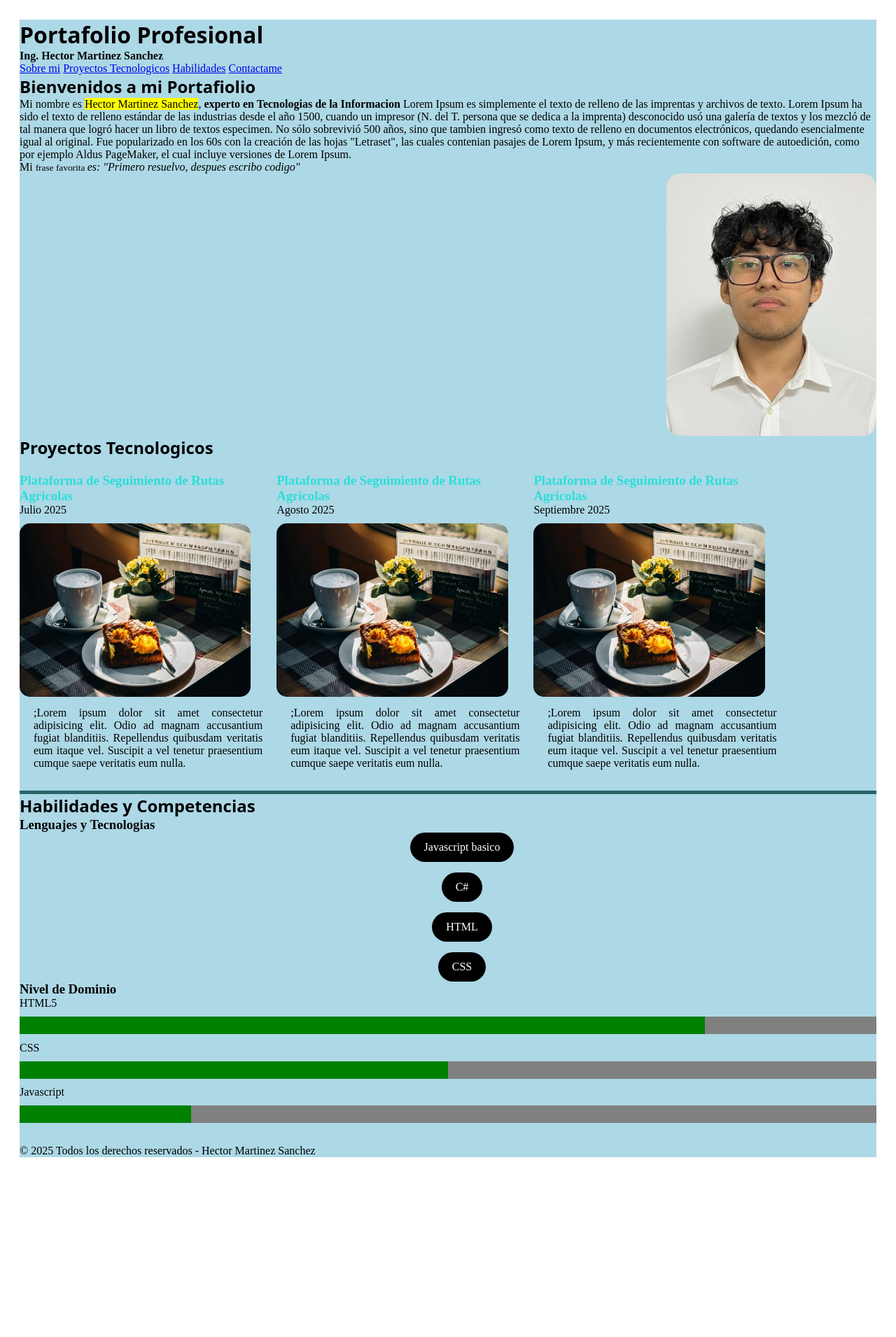
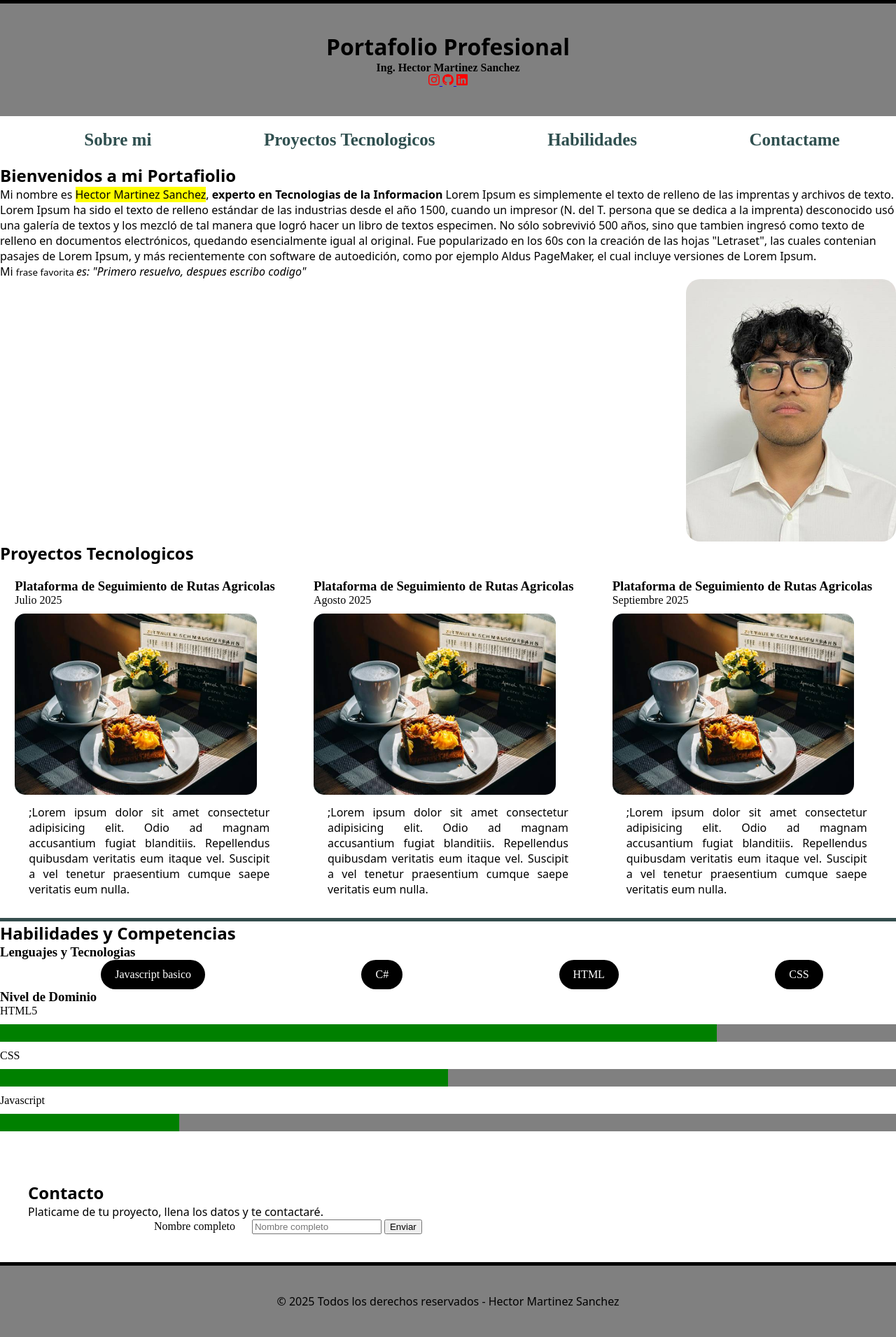
Before and after one commit to FallenRaven01/portafolio-HMartinez, a plain HTML site: page index.html in a window 1280 px wide. Shown: the whole page at 70% size. Before the commit the page ends 1667 px from the top, so only its background shows below. Drawn offline with Linux system fonts and the light colour scheme; a web font is replaced by a local one.

Commit message:
"Cambios 15/10/2025"

```diff
--- a/css/main.css
+++ b/css/main.css
@@ -3,14 +3,39 @@
                 margin:auto;
             }
            header{
-                background: lightblue;
-                margin: 20px;
-                margin-bottom: 5px;
-                text-align: left;
-                border: solid 8px rgb(255, 255, 255);
+                overflow: hidden;
+              padding: 40px 0;
+              background-color: gray;
+              text-align: center;
+              border-top: solid 5px black;
             }
             p{
                 color: black;
+                font-family: "system-ui";
+            }
+            .bi{
+                color: red;
+            }
+
+            #menu-principal{
+                list-style-type: none;
+                display: flex;
+
+            }
+            #menu-principal a{
+                text-decoration: none;
+                color: darkslategray;
+                font-size: 25px;
+                font-weight: bolder;
+                padding: 8px;
+            }
+            #menu-principal a:hover{
+                color: white;
+                background-color: darkslategray;
+            }
+            nav{
+                overflow: hidden;
+                padding: 20px 0;
             }
             #foto-perfil {
                 width: 300px;
@@ -30,7 +55,6 @@
                 overflow: hidden;
             }
             .proyecto{
-                float: left;
                 width: 30%;
                 margin-top: 20px;
             }
@@ -41,26 +65,30 @@
                 text-align: center;
             }
 
+            #lista-proyectos{
+                display: flex;
+            }
+
             .proyecto img {
                 width: 90%;
                 border-radius: 15px;
                 margin-top: 10px;
             }
 
-            .proyecto p{
+            .proyecto P{
                 text-align: justify;
                 padding: 10px 20px;
             }
 
             .proyecto h3{
-                color: #2cded8;
+                color: #000000;
             }
 
             #habilidades{
                 overflow: hidden;
                 margin-top: 20px;
                 padding-bottom: 20px;
-                border-top: solid 5px #296565;
+                border-top: solid 5px #344d4d;
             }
             progress{
                 width: 100%;
@@ -70,7 +98,7 @@
             }
             .lista-tecnologias{
                 list-style: none;
-                display: grid;
+                display: flex;
                 margin-left: 0;
                 gap: 15px;
             }
@@ -82,3 +110,32 @@
                 border-radius: 25px;
                 text-align: center;
             }
+
+            #contacto{
+                padding: 40px;
+
+            }
+
+            .campos{
+                width: 70%;
+                clear: both;
+                font-size: 28;
+            }
+            .campos label{
+                padding-right: 20px;
+            }
+
+            .campos imput{
+                padding: 10px;
+                border: solid 2px #344d4d;
+                width: 50%;
+                font-size: 20px;
+                border-radius: 10px;
+            }
+            footer{
+              overflow: hidden;
+              padding: 40px 0;
+              background-color: gray;
+              text-align: center;
+              border-top: solid 5px black;
+            }
--- a/index.html
+++ b/index.html
@@ -13,12 +13,38 @@
     <header><!-- ENCABEZADO DE LA PAGINA WEB -->
         <h1>Portafolio Profesional</h1>
         <h4>Ing. Hector Martinez Sanchez</h4>
+        <aside>
+            <a href="https://www.instagram.com/bala.flag17/" class="redes">
+                <svg xmlns="http://www.w3.org/2000/svg" width="16" height="16" fill="currentColor"
+                    class="bi bi-instagram" viewBox="0 0 16 16">
+                    <path
+                        d="M8 0C5.829 0 5.556.01 4.703.048 3.85.088 3.269.222 2.76.42a3.9 3.9 0 0 0-1.417.923A3.9 3.9 0 0 0 .42 2.76C.222 3.268.087 3.85.048 4.7.01 5.555 0 5.827 0 8.001c0 2.172.01 2.444.048 3.297.04.852.174 1.433.372 1.942.205.526.478.972.923 1.417.444.445.89.719 1.416.923.51.198 1.09.333 1.942.372C5.555 15.99 5.827 16 8 16s2.444-.01 3.298-.048c.851-.04 1.434-.174 1.943-.372a3.9 3.9 0 0 0 1.416-.923c.445-.445.718-.891.923-1.417.197-.509.332-1.09.372-1.942C15.99 10.445 16 10.173 16 8s-.01-2.445-.048-3.299c-.04-.851-.175-1.433-.372-1.941a3.9 3.9 0 0 0-.923-1.417A3.9 3.9 0 0 0 13.24.42c-.51-.198-1.092-.333-1.943-.372C10.443.01 10.172 0 7.998 0zm-.717 1.442h.718c2.136 0 2.389.007 3.232.046.78.035 1.204.166 1.486.275.373.145.64.319.92.599s.453.546.598.92c.11.281.24.705.275 1.485.039.843.047 1.096.047 3.231s-.008 2.389-.047 3.232c-.035.78-.166 1.203-.275 1.485a2.5 2.5 0 0 1-.599.919c-.28.28-.546.453-.92.598-.28.11-.704.24-1.485.276-.843.038-1.096.047-3.232.047s-2.39-.009-3.233-.047c-.78-.036-1.203-.166-1.485-.276a2.5 2.5 0 0 1-.92-.598 2.5 2.5 0 0 1-.6-.92c-.109-.281-.24-.705-.275-1.485-.038-.843-.046-1.096-.046-3.233s.008-2.388.046-3.231c.036-.78.166-1.204.276-1.486.145-.373.319-.64.599-.92s.546-.453.92-.598c.282-.11.705-.24 1.485-.276.738-.034 1.024-.044 2.515-.045zm4.988 1.328a.96.96 0 1 0 0 1.92.96.96 0 0 0 0-1.92m-4.27 1.122a4.109 4.109 0 1 0 0 8.217 4.109 4.109 0 0 0 0-8.217m0 1.441a2.667 2.667 0 1 1 0 5.334 2.667 2.667 0 0 1 0-5.334" />
+                </svg>
+            </a>
+            <a href="https://github.com/FallenRaven01" class="redes">
+                <svg xmlns="http://www.w3.org/2000/svg" width="16" height="16" fill="currentColor" class="bi bi-github"
+                    viewBox="0 0 16 16">
+                    <path
+                        d="M8 0C3.58 0 0 3.58 0 8c0 3.54 2.29 6.53 5.47 7.59.4.07.55-.17.55-.38 0-.19-.01-.82-.01-1.49-2.01.37-2.53-.49-2.69-.94-.09-.23-.48-.94-.82-1.13-.28-.15-.68-.52-.01-.53.63-.01 1.08.58 1.23.82.72 1.21 1.87.87 2.33.66.07-.52.28-.87.51-1.07-1.78-.2-3.64-.89-3.64-3.95 0-.87.31-1.59.82-2.15-.08-.2-.36-1.02.08-2.12 0 0 .67-.21 2.2.82.64-.18 1.32-.27 2-.27s1.36.09 2 .27c1.53-1.04 2.2-.82 2.2-.82.44 1.1.16 1.92.08 2.12.51.56.82 1.27.82 2.15 0 3.07-1.87 3.75-3.65 3.95.29.25.54.73.54 1.48 0 1.07-.01 1.93-.01 2.2 0 .21.15.46.55.38A8.01 8.01 0 0 0 16 8c0-4.42-3.58-8-8-8" />
+                </svg>
+            </a>
+            <a href="https://www.linkedin.com/in/hector-martinez-sanchez-a81234388/" class="redes">
+                <svg xmlns="http://www.w3.org/2000/svg" width="16" height="16" fill="currentColor"
+                    class="bi bi-linkedin" viewBox="0 0 16 16">
+                    <path
+                        d="M0 1.146C0 .513.526 0 1.175 0h13.65C15.474 0 16 .513 16 1.146v13.708c0 .633-.526 1.146-1.175 1.146H1.175C.526 16 0 15.487 0 14.854zm4.943 12.248V6.169H2.542v7.225zm-1.2-8.212c.837 0 1.358-.554 1.358-1.248-.015-.709-.52-1.248-1.342-1.248S2.4 3.226 2.4 3.934c0 .694.521 1.248 1.327 1.248zm4.908 8.212V9.359c0-.216.016-.432.08-.586.173-.431.568-.878 1.232-.878.869 0 1.216.662 1.216 1.634v3.865h2.401V9.25c0-2.22-1.184-3.252-2.764-3.252-1.274 0-1.845.7-2.165 1.193v.025h-.016l.016-.025V6.169h-2.4c.03.678 0 7.225 0 7.225z" />
+                </svg>
+            </a>
+        </aside>
+    </header>
 
     <nav>
-            <a href="#">Sobre mi</a>
-            <a href="#proyecto">Proyectos Tecnologicos</a>
-            <a href="#habilidades">Habilidades</a>
-            <a href="https://www.linkedin.com/jobs/">Contactame</a>
+        <ul id="menu-principal">
+            <li><a href="#">Sobre mi</a></li>
+            <li><a href="#proyecto">Proyectos Tecnologicos</a></li>
+            <li><a href="#habilidades">Habilidades</a></li>
+            <li><a href="https://www.linkedin.com/jobs/">Contactame</a></li>
+        </ul>
     </nav>
 
     <main>
@@ -40,12 +66,14 @@
         </section>
         <section id="proyectos">
             <h2>Proyectos Tecnologicos</h2>
+            <div id="lista-proyectos">
                 <article class="proyecto">
                     <h3>Plataforma de Seguimiento de Rutas Agricolas </h3>
                     <time datetime="2025-07">Julio 2025</time>
                     <img src="./images/Proyecto nuevo.jpg" />
                     <p>;Lorem ipsum dolor sit amet consectetur adipisicing elit. Odio ad magnam accusantium fugiat
-                        blanditiis. Repellendus quibusdam veritatis eum itaque vel. Suscipit a vel tenetur praesentium
+                        blanditiis. Repellendus quibusdam veritatis eum itaque vel. Suscipit a vel tenetur
+                        praesentium
                         cumque saepe veritatis eum nulla.</p>
                 </article>
                 <article class="proyecto">
@@ -53,7 +81,8 @@
                     <time datetime="2025-07">Agosto 2025</time>
                     <img src="./images/Proyecto nuevo.jpg" />
                     <p>;Lorem ipsum dolor sit amet consectetur adipisicing elit. Odio ad magnam accusantium fugiat
-                        blanditiis. Repellendus quibusdam veritatis eum itaque vel. Suscipit a vel tenetur praesentium
+                        blanditiis. Repellendus quibusdam veritatis eum itaque vel. Suscipit a vel tenetur
+                        praesentium
                         cumque saepe veritatis eum nulla.</p>
                 </article>
                 <article class="proyecto">
@@ -61,9 +90,11 @@
                     <time datetime="2025-07">Septiembre 2025</time>
                     <img src="./images/Proyecto nuevo.jpg" />
                     <p>;Lorem ipsum dolor sit amet consectetur adipisicing elit. Odio ad magnam accusantium fugiat
-                        blanditiis. Repellendus quibusdam veritatis eum itaque vel. Suscipit a vel tenetur praesentium
+                        blanditiis. Repellendus quibusdam veritatis eum itaque vel. Suscipit a vel tenetur
+                        praesentium
                         cumque saepe veritatis eum nulla.</p>
                 </article>
+            </div>
         </section>
         <section id="habilidades">
             <h2>Habilidades y Competencias</h2>
@@ -88,13 +119,22 @@
                 <progress max="100" value="20">20%</progress>
             </div>
         </section>
+        <section id="contacto">
+            <h2>Contacto</h2>
+            <p>Platicame de tu proyecto, llena los datos y te contactaré.</p>
+            <form>
+                <div class="campos">
+                    <label>Nombre completo</label>
+                    <input type="text" name="nombre" placeholder="Nombre completo" />
+                    <button>Enviar</button>
+                </div>
+            </form>
+        </section>
     </main>
 
-        <footee>
+    <footer>
         <p>&copy; 2025 Todos los derechos reservados - Hector Martinez Sanchez</p>
     </footer>
-
-    </header>
 </body>
 
 </html>
```
Lines whose indentation alone changed are shown as unchanged.
